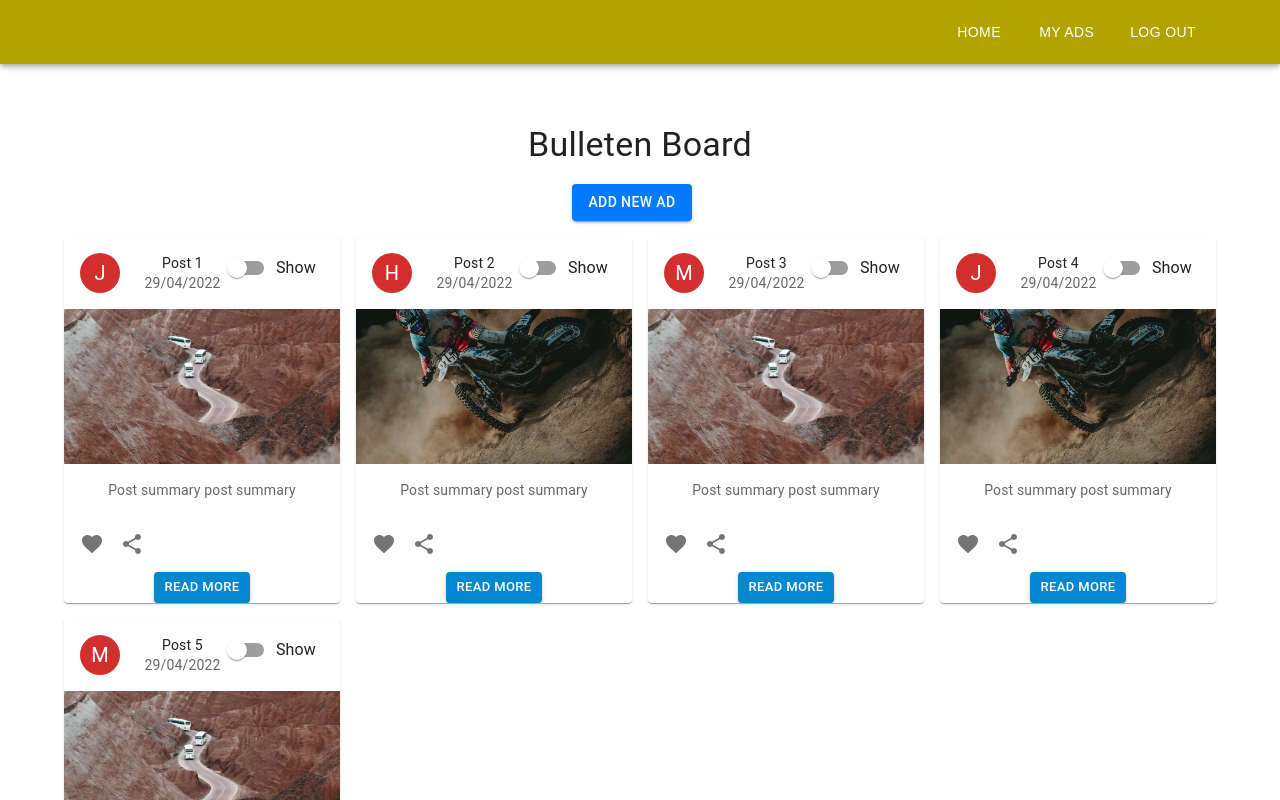
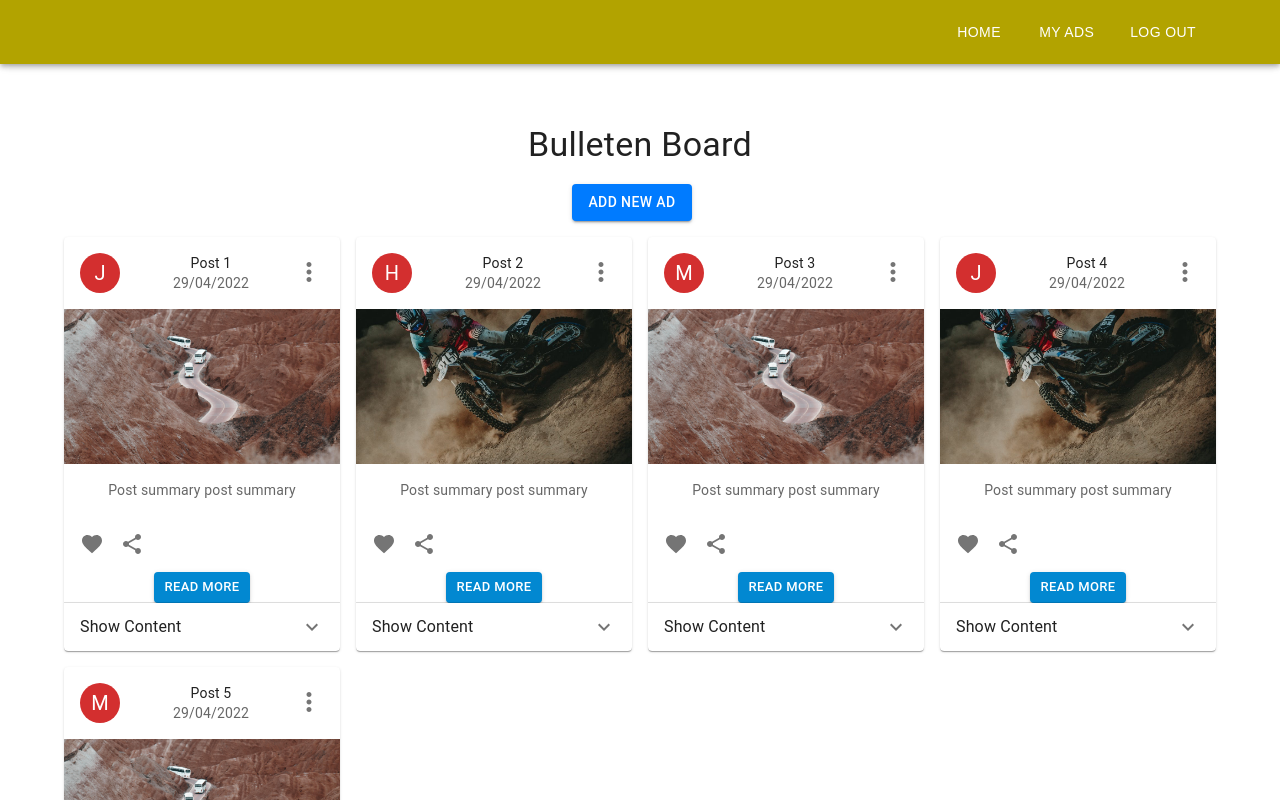
Before and after one commit to SapiannykSerhii/Bulletin_board_app_fullstack, a React (Create React App) app: page / in a window 1280 px wide. Shown: the top 800 px of the page. Built offline with nearby package versions, Linux system fonts and the light colour scheme.

Commit message:
fix com. Post

```diff
--- a/src/components/views/Post/Post.js
+++ b/src/components/views/Post/Post.js
@@ -16,8 +16,12 @@
 import { Share } from '@mui/icons-material';
 import { NavLink } from 'react-router-dom';
 import Button from '@mui/material/Button';
-import Switch from '@mui/material/Switch';
-import FormControlLabel from '@mui/material/FormControlLabel';
+import { MoreVertRounded } from '@mui/icons-material';
+import Accordion from '@mui/material/Accordion';
+import AccordionSummary from '@mui/material/AccordionSummary';
+import AccordionDetails from '@mui/material/AccordionDetails';
+import ExpandMoreIcon from '@mui/icons-material/ExpandMore';
+
 
 // import { connect } from 'react-redux';
 // import { reduxSelector, reduxActionCreator } from '../../../redux/exampleRedux.js';
@@ -26,11 +30,12 @@
 
 const Component = ({ data }) => {
 
-  const [expanded, setExpanded] = React.useState(false);
 
-  const handleExpandClick = () => {
-    setExpanded(!expanded);
-  };
+  // const [expanded, setExpanded] = React.useState(false);
+
+  // const handleExpandClick = () => {
+  //   setExpanded(!expanded);
+  // };
 
   return (
     <Card className={styles.root}>
@@ -41,11 +46,11 @@
           </Avatar>
         }
         action={
-          <FormControlLabel
-            className={styles.accordion}
-            control={<Switch expanded={expanded} onChange={handleExpandClick} />}
-            label="Show"
-          />
+          <IconButton aria-label='settings'>
+            <MoreVertRounded
+              fontSize='inherit'
+              style={{ fontSize: '30px' }}/>
+          </IconButton>
         }
         title={data.title}
         subheader={data.publishedDate}
@@ -74,12 +79,19 @@
         color='info' variant='contained' size='small'>
           Read More
       </Button>
-      <Collapse in={expanded} timeout='auto' unmountOnExit>
-        <CardContent>
+      <Accordion>
+        <AccordionSummary
+          expandIcon={<ExpandMoreIcon />}
+          aria-controls="panel1a-content"
+          id="panel1a-header"
+        >
+          <Typography align='center'>Show Content</Typography>
+        </AccordionSummary>
+        <AccordionDetails>
           <Typography paragraph>Advertisement:</Typography>
           <Typography paragraph>{data.content}</Typography>
-        </CardContent>
-      </Collapse>
+        </AccordionDetails>
+      </Accordion>
     </Card>
   );
 };
```
